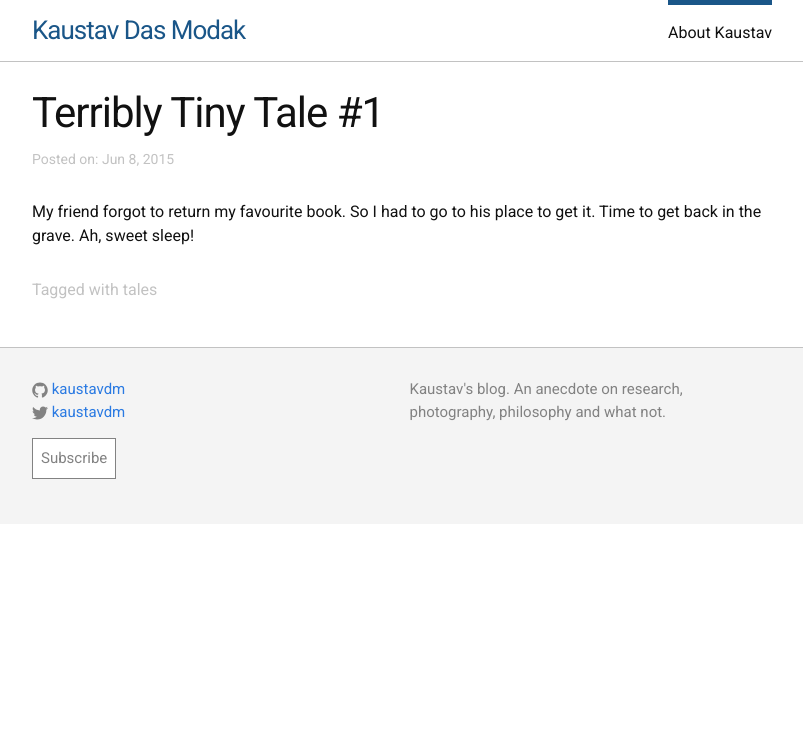
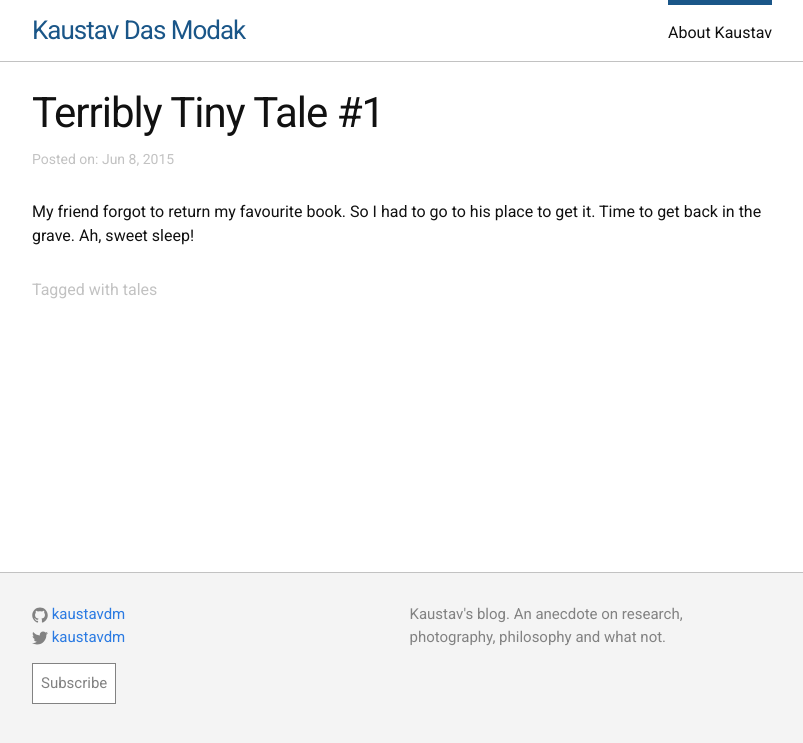
Before and after one commit to kaustavdm/website, a Jekyll site: the page built from _posts/2015-06-08-terribly-tiny-tale-1.markdown, in a window 1280 px wide. Shown: the top 743 px of the page, without its empty margins (238-1041 px from the left). Built offline with Jekyll 4.4.1, drawn with Linux system fonts in a browser that asks for light colours.

Commit message:
Change bg colour ordering & add min-height
Signed-off-by: Kaustav Das Modak <kaustav.dasmodak@yahoo.co.in>

```diff
--- a/_sass/_base.scss
+++ b/_sass/_base.scss
@@ -16,7 +16,7 @@ dl, dd, ol, ul, figure {
 body {
     font: $base-font-weight #{$base-font-size}/#{$base-line-height} $base-font-family;
     color: $text-color;
-    background-color: $background-color;
+    background-color: $background-color-white;
     -webkit-text-size-adjust: 100%;
     -webkit-font-feature-settings: "kern" 1;
     -moz-font-feature-settings: "kern" 1;
--- a/_sass/_layout.scss
+++ b/_sass/_layout.scss
@@ -2,6 +2,7 @@
  * Site header
  */
 .site-header {
+    background-color: $background-color-white;
     border-bottom: 1px solid $grey-color-light;
     min-height: 56px;
 
@@ -48,7 +49,7 @@
         position: absolute;
         top: 9px;
         right: $spacing-unit / 2;
-        background-color: $background-color;
+        background-color: $background-color-white;
         border: 1px solid $grey-color-light;
         border-radius: 5px;
         text-align: right;
@@ -174,7 +175,8 @@ h1 {
  */
 .page-content {
   padding: $spacing-unit 0;
-  background-color: $white-color;
+  background-color: $background-color-white;
+  min-height: 50vh;
 }
 
 .post-list {
--- a/css/main.scss
+++ b/css/main.scss
@@ -15,7 +15,7 @@ $base-line-height: 1.5;
 $spacing-unit:     30px;
 
 $text-color:       #111;
-$background-color: #ffffff;
+$background-color-white: #ffffff;
 $background-color-grey: #f4f4f4;
 $brand-color:      #2a7ae2;
 
```
